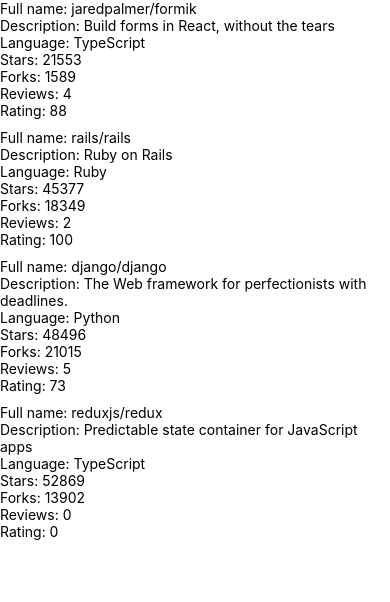
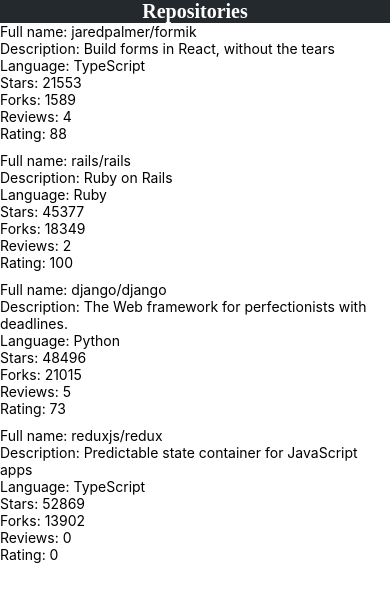
Before and after one commit to leontoys/part10, a React Native app in the folder rate-repository-app-one/: screen / in a window 390 px wide. Shown: the top 602 px of the page. Built offline with nearby package versions, Linux system fonts and the light colour scheme.

Commit message:
10.4 added app bar

```diff
--- /dev/null
+++ b/rate-repository-app-one/src/components/AppBar.jsx
@@ -0,0 +1,29 @@
+import {View,StyleSheet, Pressable,Text} from 'react-native'
+import Constants from 'expo-constants'
+
+const styles = StyleSheet.create({
+    container: {
+        paddingTop: Constants.statusBarHeight,
+        backgroundColor: '#24292e',
+    },
+    text: {
+        color: 'white',
+        margin: 'auto',
+        padding: 'auto',
+        fontSize: 20,
+        fontFamily: 'Cochin',
+        fontWeight : 'bold'
+    }
+})
+
+const AppBar = () => {
+    return (
+        <View style={styles.container}>
+            <Pressable>
+                <Text style={styles.text}>Repositories</Text>
+            </Pressable>
+        </View>
+    )
+}
+
+export default AppBar
--- a/rate-repository-app-one/src/components/Main.jsx
+++ b/rate-repository-app-one/src/components/Main.jsx
@@ -1,6 +1,7 @@
 import Constants from 'expo-constants'
 import { Text, StyleSheet, View } from 'react-native'
 import RepositoryList from './RepositoryList'
+import AppBar from './AppBar'
 
 const styles = StyleSheet.create({
     container: {
@@ -12,7 +13,8 @@
 
 const Main = () => {
   return (
-      <View style={styles.container}>
+    <View style={styles.container}>
+          <AppBar/>
           <RepositoryList/>
     </View>
   )
```
